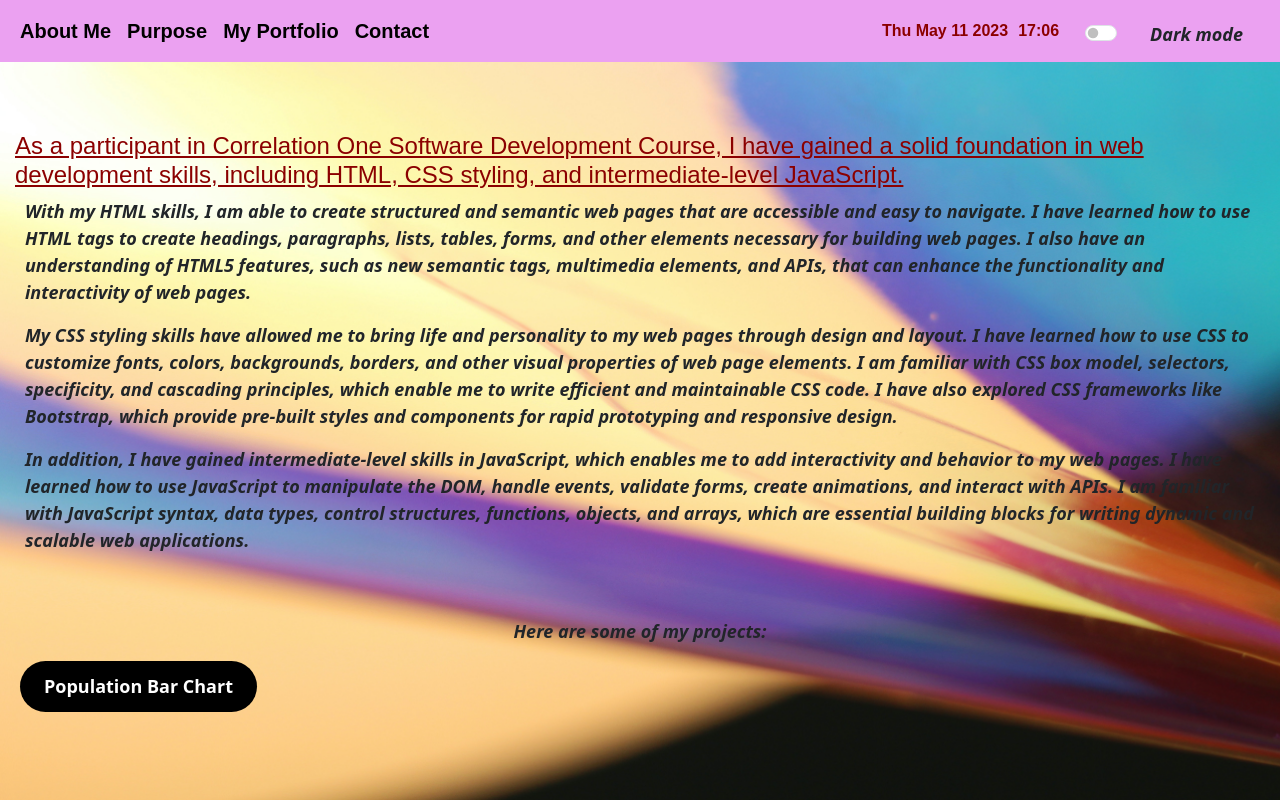
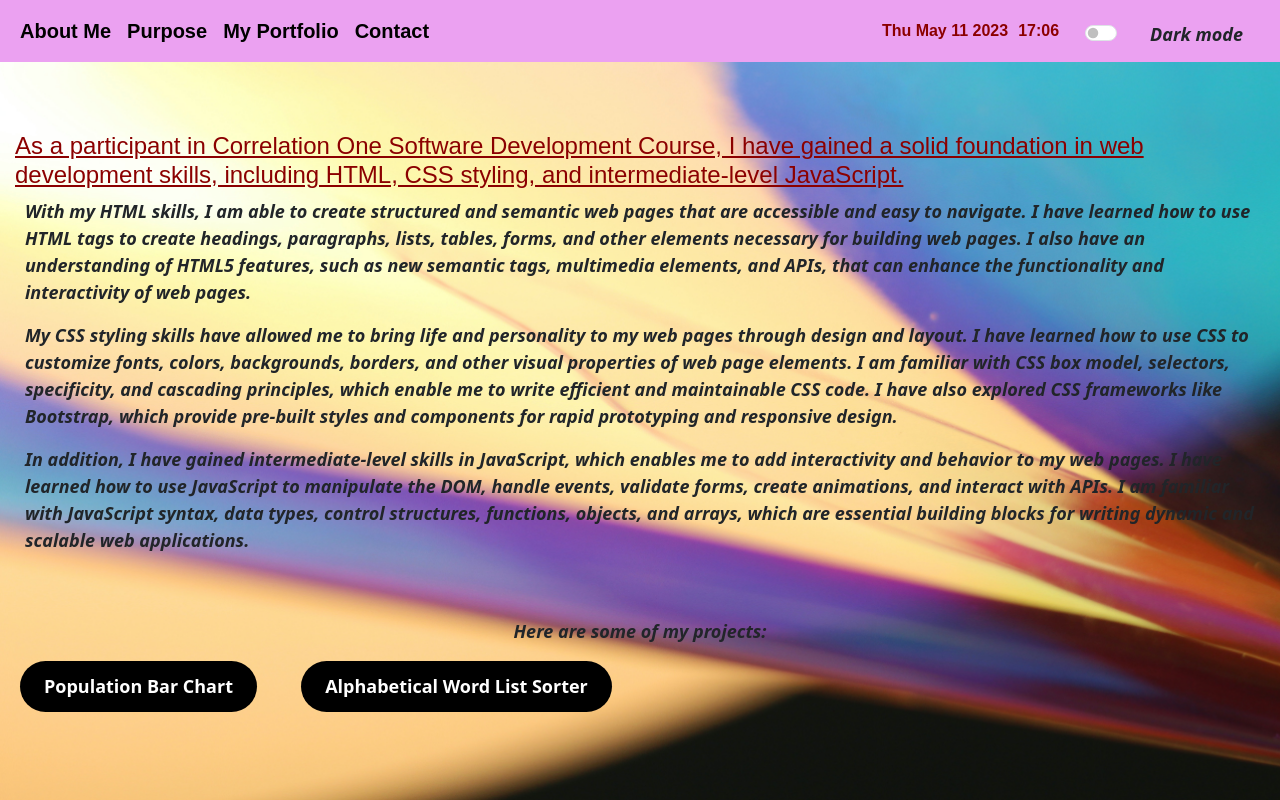
Before and after one commit to mateoosz/mywebsite, a website: page examples.html in a window 1280 px wide. Drawn offline with nearby package versions, Linux system fonts and the light colour scheme; a web font is replaced by a local one.

Commit message:
Added Alphabetical Word List Sorter to my website

```diff
--- a/examples.html
+++ b/examples.html
@@ -81,6 +81,7 @@
     <br><br>
     <center><p class="text"> Here are some of my projects:</p></center>
     <a href="./population-chart/population-chart.html" class="button">Population Bar Chart</a>
+    <a href="./list-sorter/list-sorter.html" class="button">Alphabetical Word List Sorter</a>
 
 <script src="https://cdn.jsdelivr.net/npm/bootstrap@5.3.0-alpha1/dist/js/bootstrap.bundle.min.js" integrity="sha384-w76AqPfDkMBDXo30jS1Sgez6pr3x5MlQ1ZAGC+nuZB+EYdgRZgiwxhTBTkF7CXvN" crossorigin="anonymous"></script>
 <script src="js/examples-script.js"></script>
```
